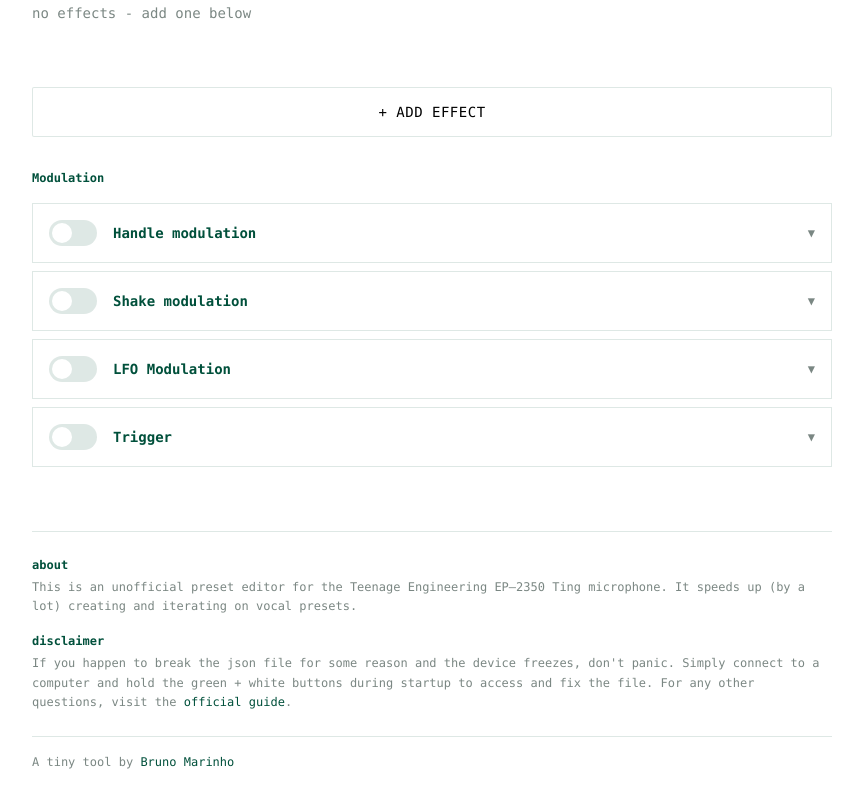
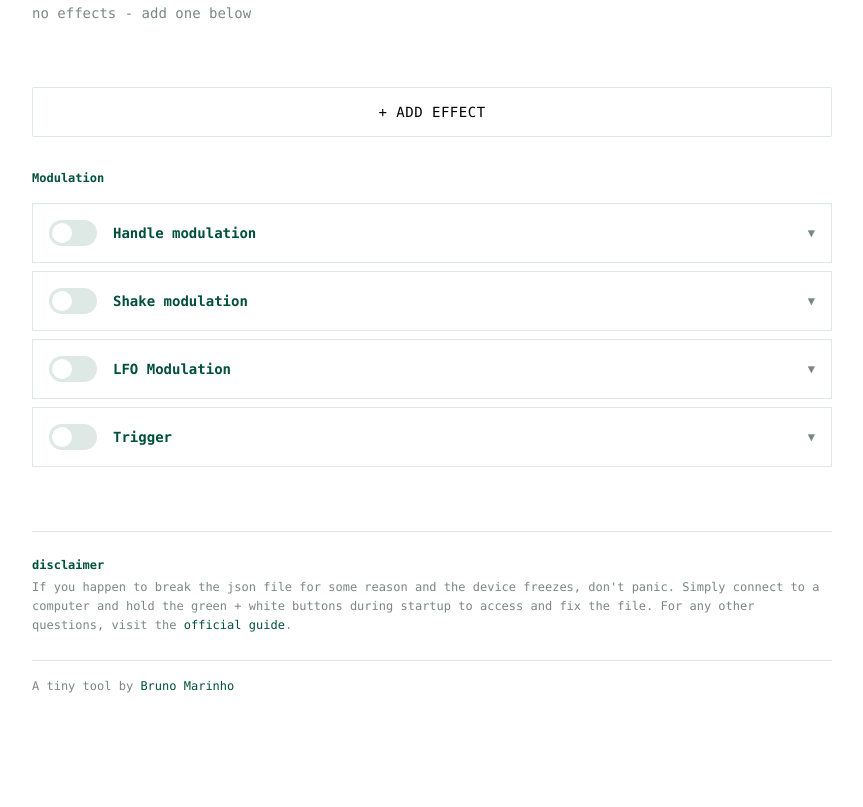
Before and after one commit to brunomarinho/labs-te-ting-preset, a website with bundled scripts: page index.html in a window 1280 px wide. Shown: the part 833-1640 px from the top of the page, without its empty margins (208-1071 px from the left). Built offline with nearby package versions, Linux system fonts and the light colour scheme; files whose address does not match are found by name.

Commit message:
footer fix
- moved about to quick guide

```diff
--- a/index.html
+++ b/index.html
@@ -374,10 +374,7 @@
     <!-- Footer -->
     <footer class="footer">
 
-      <div class="footer__section">
-        <h4 class="footer__heading">about</h4>
-        <p class="footer__text">This is an unofficial preset editor for the Teenage Engineering EP–2350 Ting microphone. It speeds up (by a lot) creating and iterating on vocal presets.</p>
-      </div>
+
       <div class="footer__section">
         <h4 class="footer__heading">disclaimer</h4>
         <p class="footer__text">If you happen to break the json file for some reason and the device freezes, don't panic. Simply connect to a computer and hold the green + white buttons during startup to access and fix the file. For any other questions, visit the <a href="https://teenage.engineering/guides/ep-2350" target="_blank" rel="noopener">official guide</a>.</p>
```
